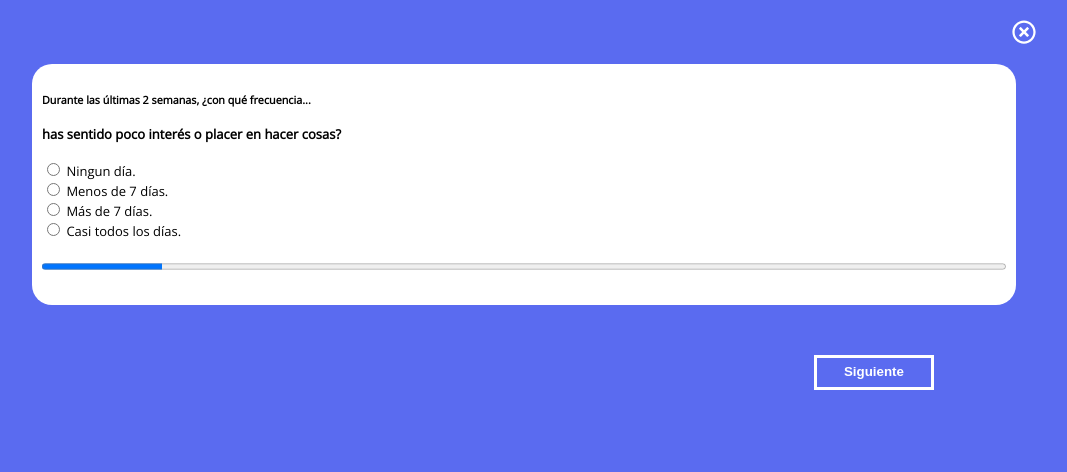
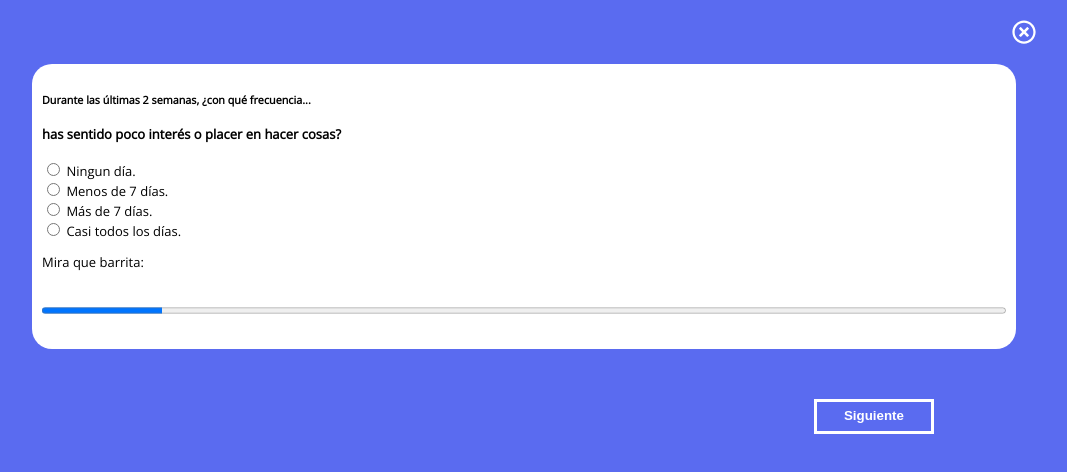
Before and after one commit to AsierGarper/ComprenXible-App, a React (Create React App) app in the folder comprenXible_React/: page /InitTest in a window 1280 px wide. Shown: the top 472 px of the page, without its empty margins (116-1183 px from the left). Built offline with nearby package versions, Linux system fonts and the light colour scheme.

Commit message:
Comentariok en questionnaire

```diff
--- a/comprenXible_React/src/components/questionnaire/Questionnaire.js
+++ b/comprenXible_React/src/components/questionnaire/Questionnaire.js
@@ -99,7 +99,7 @@ function Question() {
                         <input type="radio" id="optionD" name="option" value="D" />
                         <label htmlFor="optionD"> Casi todos los días.</label><br></br>
                     </form>
-
+                    <p>Mira que barrita:</p>
                     <progress max="100" value={progressBarStatus}></progress>
                 </div>
                 <div className="questionButtons">
```
